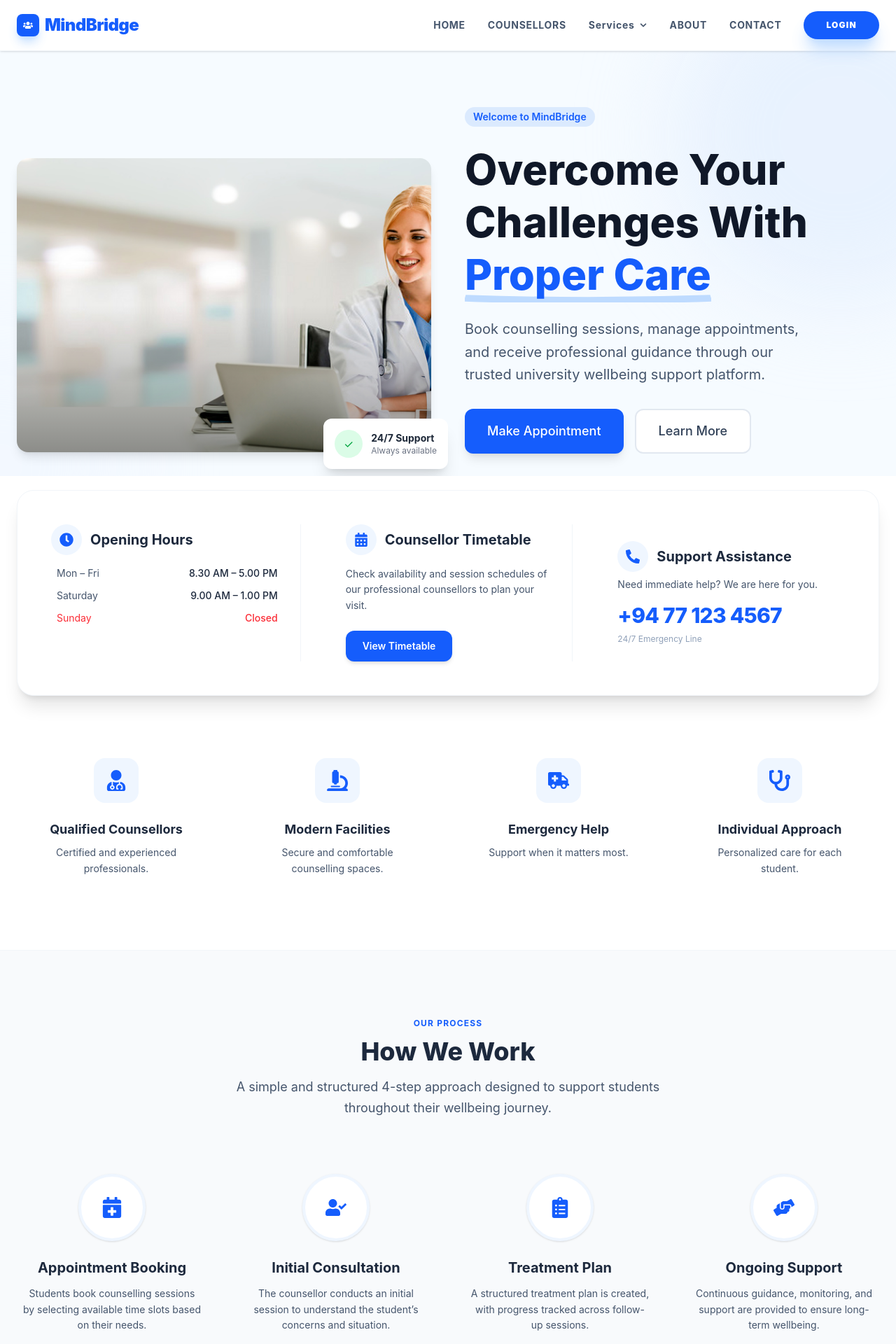
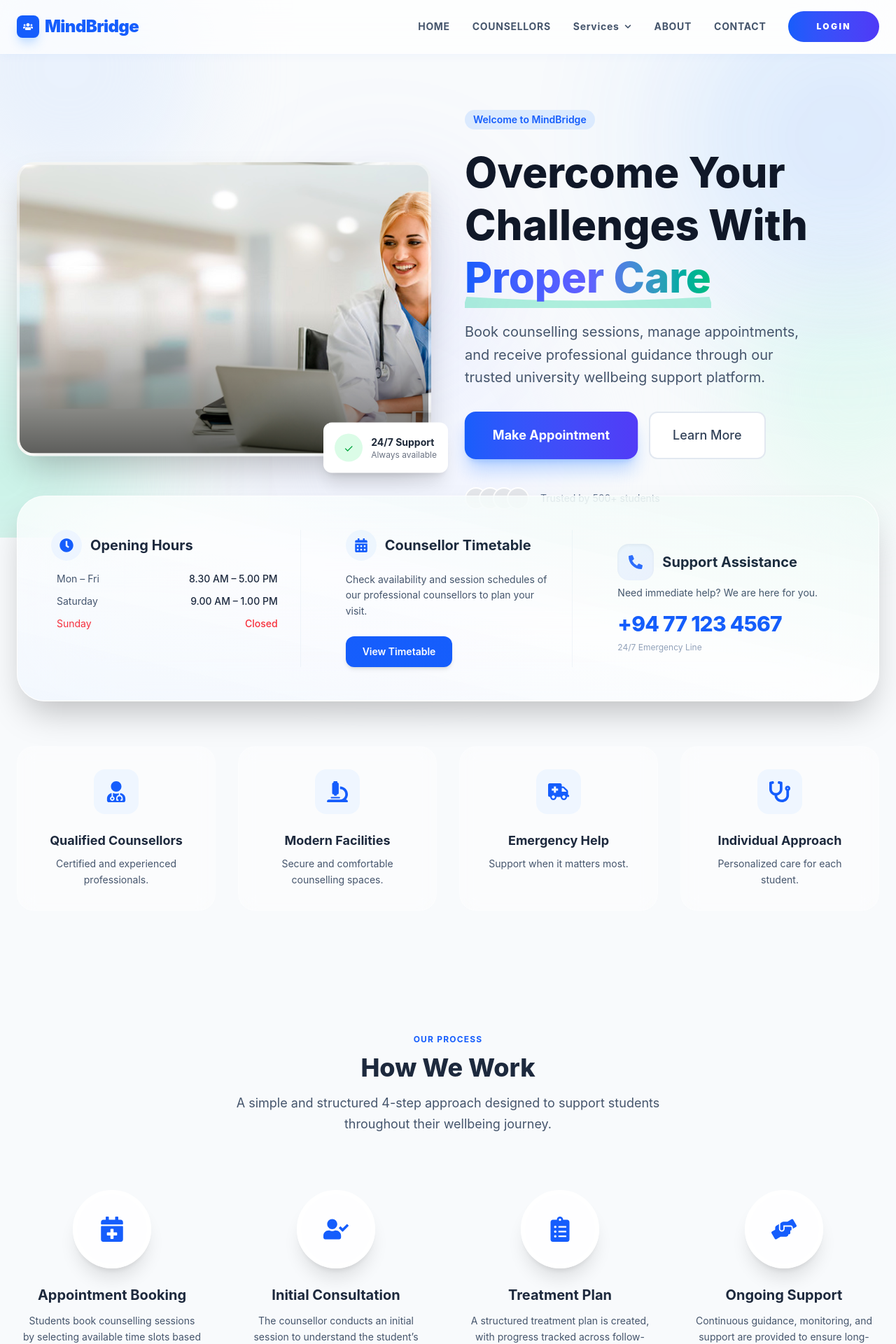
Before and after one commit to AaishaShahani2001/Y3S1-ITPM, a React app in the folder frontend/: page / in a window 1280 px wide. Shown: the top 1920 px of the page at 70% size. Built offline with nearby package versions, Linux system fonts and the light colour scheme; the HTML template or start-up script is replaced by a standard one.

Commit message:
modified home page styling

```diff
--- a/frontend/src/App.jsx
+++ b/frontend/src/App.jsx
@@ -30,7 +30,12 @@ import EventAnalyticsPage from "./pages/admin/EventAnalyticsPage";
 import MyEvents from "./pages/student/MyEvents";
 export default function App() {
   return (
-    <div className="min-h-screen bg-white flex flex-col">
+    <div className="min-h-screen bg-[#f8fafc] flex flex-col relative overflow-x-hidden">
+      {/* Global Background Decorations */}
+      <div className="fixed -top-24 -left-24 w-96 h-96 bg-blue-100/50 rounded-full blur-3xl pointer-events-none z-0 animate-pulse-slow"></div>
+      <div className="fixed top-1/2 -right-24 w-80 h-80 bg-emerald-100/40 rounded-full blur-3xl pointer-events-none z-0"></div>
+      <div className="fixed -bottom-24 left-1/4 w-120 h-120 bg-indigo-50/60 rounded-full blur-3xl pointer-events-none z-0"></div>
+
 
       {/* NAVBAR */}
       <Navbar />
--- a/frontend/src/components/Footer.jsx
+++ b/frontend/src/components/Footer.jsx
@@ -4,10 +4,10 @@ import CTA from "./CTA";
 
 export default function Footer() {
   return (
-    <footer className="bg-[#f6fbff] pt-32 relative overflow-hidden">
+    <footer className="bg-transparent pt-32 relative overflow-hidden">
 
       {/* Decorative Background for Footer Bottom */}
-      <div className="absolute bottom-0 w-full h-1/2 bg-white -z-10" />
+      <div className="absolute bottom-0 w-full h-1/2 bg-white/20 -z-10" />
 
       {/* MAIN FOOTER CONTENT */}
       <div className="max-w-7xl mx-auto px-6 py-16 grid grid-cols-1 md:grid-cols-2 lg:grid-cols-4 gap-12 text-slate-600 mt-10">
@@ -80,7 +80,7 @@ export default function Footer() {
       </div>
 
       {/* BOTTOM BAR */}
-      <div className="bg-slate-50 border-t border-slate-100 py-6 text-center text-sm text-slate-500">
+      <div className="bg-white/40 backdrop-blur-md border-t border-slate-100 py-6 text-center text-sm text-slate-500">
         <p>© {new Date().getFullYear()} UniCare. All rights reserved.</p>
       </div>
     </footer>
--- a/frontend/src/components/Hero.jsx
+++ b/frontend/src/components/Hero.jsx
@@ -3,26 +3,27 @@ import heroImg from "../assets/background.jpg";
 
 export default function Hero() {
   return (
-    <section className="relative bg-[#f6fbff] overflow-hidden pb-10 pt-20">
+    <section className="relative bg-transparent overflow-hidden pb-10 pt-20 z-10">
 
-      {/* Abstract Background Shape */}
-      <div className="absolute right-0 top-0 w-120 h-120 bg-blue-100/50 rounded-full blur-3xl translate-x-1/3 -translate-y-1/4 z-0 pointer-events-none" />
-      <div className="absolute left-0 bottom-0 w-96 h-96 bg-blue-50/50 rounded-full blur-3xl -translate-x-1/2 translate-y-1/4 z-0 pointer-events-none" />
+      {/* Abstract Background Shapes */}
+      <div className="absolute right-0 top-0 w-120 h-120 bg-blue-400/20 rounded-full blur-[120px] translate-x-1/3 -translate-y-1/4 z-0 pointer-events-none animate-pulse" />
+      <div className="absolute left-0 bottom-0 w-96 h-96 bg-emerald-400/20 rounded-full blur-[100px] -translate-x-1/2 translate-y-1/4 z-0 pointer-events-none" />
+      <div className="absolute top-1/4 left-1/3 w-64 h-64 bg-indigo-400/10 rounded-full blur-[80px] z-0 pointer-events-none animate-spin-slow" />
 
       <div className="max-w-7xl mx-auto px-6 grid md:grid-cols-2 gap-12 items-center relative z-10">
 
         {/* LEFT BACKGROUND IMAGE - Moved to Right on Desktop for better flow if desired, but keeping original layout */}
         {/* Swapping order for mobile consideration usually puts content first, but sticking to existing layout mapping */}
-        <div className="order-2 md:order-1 relative">
+        <div className="order-2 md:order-1 relative animate-float">
           <div
-            className="relative h-87.5 md:h-105 rounded-2xl shadow-lg overflow-hidden"
+            className="relative h-87.5 md:h-105 rounded-3xl shadow-2xl overflow-hidden border-4 border-white/50"
             style={{
               backgroundImage: `url(${heroImg})`,
               backgroundSize: "cover",
               backgroundPosition: "center",
             }}
           >
-            <div className="absolute inset-0 bg-linear-to-t from-black/40 via-transparent to-transparent" />
+            <div className="absolute inset-0 bg-linear-to-t from-black/60 via-transparent to-transparent" />
           </div>
           {/* Decorative floating card */}
           <div className="absolute -bottom-6 -right-6 bg-white p-4 rounded-xl shadow-xl hidden md:block animate-bounce-slow">
@@ -46,10 +47,10 @@ export default function Hero() {
           <h1 className="text-4xl md:text-6xl font-extrabold text-gray-900 leading-tight mb-6">
             Overcome Your <br />
             Challenges With <br />
-            <span className="text-blue-600 relative">
+            <span className="text-gradient relative block md:inline mt-2">
               Proper Care
-              <svg className="absolute w-full h-3 -bottom-1 left-0 text-blue-200 -z-10" viewBox="0 0 100 10" preserveAspectRatio="none">
-                <path d="M0 5 Q 50 10 100 5" stroke="currentColor" strokeWidth="8" fill="none" />
+              <svg className="absolute w-full h-4 -bottom-2 left-0 text-emerald-400/30 -z-10" viewBox="0 0 100 10" preserveAspectRatio="none">
+                <path d="M0 5 Q 50 12 100 5" stroke="currentColor" strokeWidth="10" fill="none" />
               </svg>
             </span>
           </h1>
@@ -61,7 +62,7 @@ export default function Hero() {
           </p>
 
           <div className="flex flex-col sm:flex-row gap-4">
-            <button className="bg-blue-600 hover:bg-blue-700 text-white px-8 py-4 rounded-xl shadow-lg hover:shadow-blue-500/30 transition-all transform hover:-translate-y-1 font-medium text-lg">
+            <button className="bg-linear-to-r from-blue-600 to-indigo-600 hover:from-blue-700 hover:to-indigo-700 text-white px-10 py-5 rounded-2xl shadow-xl shadow-blue-500/30 transition-all transform hover:-translate-y-1 font-bold text-lg animate-pulse-subtle">
               Make Appointment
             </button>
 
--- a/frontend/src/components/HowWeWork.jsx
+++ b/frontend/src/components/HowWeWork.jsx
@@ -31,7 +31,7 @@ export default function HowWeWork() {
   ];
 
   return (
-    <section className="bg-slate-50 py-24 border-t border-slate-100 relative">
+    <section className="bg-transparent py-24 relative overflow-hidden">
       <div className="max-w-7xl mx-auto px-6">
 
         {/* SECTION HEADER */}
@@ -51,24 +51,22 @@ export default function HowWeWork() {
         {/* PROCESS STEPS */}
         <div className="relative grid grid-cols-1 md:grid-cols-4 gap-12 text-center">
 
-          {/* CONNECTING LINE (Desktop) */}
-          <div className="hidden md:block absolute top-12 left-[12%] right-[12%] h-0.5 bg-blue-100 -z-10">
-            {/* Animated Progress Line Effect (Optional) */}
-            <div className="absolute top-0 left-0 h-full w-full bg-linear-to-r from-blue-100 via-blue-300 to-blue-100 opacity-50" />
+          {/* Animated Connecting Line (Desktop) */}
+          <div className="hidden md:block absolute top-16 left-[10%] right-[10%] h-1 bg-slate-200/50 -z-10 rounded-full overflow-hidden">
+            <div className="absolute inset-0 bg-linear-to-r from-transparent via-blue-400 to-transparent w-1/2 animate-shimmer" />
           </div>
 
           {steps.map((step, index) => (
             <div key={index} className="relative group">
               {/* Step Number Decoration */}
-              <div className="absolute -top-6 left-1/2 -translate-x-1/2 text-6xl font-black text-slate-100/80 -z-20 select-none group-hover:text-blue-100/50 transition-colors">
+              <div className="absolute -top-12 left-1/2 -translate-x-1/2 text-9xl font-black text-slate-200/20 -z-20 select-none group-hover:text-blue-500/10 transition-all duration-700">
                 0{index + 1}
               </div>
 
               {/* Icon Circle */}
-              <div className="relative w-24 h-24 mx-auto rounded-full bg-white border-4 border-blue-50 flex items-center justify-center mb-6 shadow-sm group-hover:border-blue-500 group-hover:shadow-blue-200/50 group-hover:shadow-xl transition-all duration-300 z-10">
-                <step.icon className="text-blue-600 text-3xl group-hover:scale-110 transition-transform duration-300" />
-                {/* Ping effect on hover */}
-                <span className="absolute w-full h-full rounded-full border border-blue-400 opacity-0 group-hover:animate-ping-slow"></span>
+              <div className="relative w-28 h-28 mx-auto rounded-full bg-white/80 backdrop-blur-md border-[6px] border-white shadow-xl flex items-center justify-center mb-6 group-hover:scale-110 transition-all duration-500 z-10 group-hover:shadow-blue-200/50">
+                <div className="absolute inset-0 rounded-full border-2 border-transparent group-hover:border-blue-400 group-hover:animate-spin-slow" />
+                <step.icon className="text-blue-600 text-4xl group-hover:scale-110 transition-transform duration-500" />
               </div>
 
               {/* Content */}
--- a/frontend/src/components/Navbar.jsx
+++ b/frontend/src/components/Navbar.jsx
@@ -51,7 +51,8 @@ export default function Navbar() {
   };
 
   return (
-    <nav className="sticky top-0 z-999 bg-white/80 backdrop-blur-md shadow-sm border-b border-slate-100">
+    <nav className="sticky top-0 z-999 bg-white/70 backdrop-blur-3xl border-b border-white/40 shadow-[0_1px_15px_rgba(37,99,235,0.05)]">
+
       <div className="max-w-7xl mx-auto px-6 py-4 flex items-center justify-between">
 
         {/* LOGO */}
@@ -77,7 +78,8 @@ export default function Navbar() {
               Services <FaChevronDown className={`text-[10px] transition-transform duration-300 ${isServicesOpen ? 'rotate-180' : ''}`} />
             </button>
 
-            <div className={`absolute top-full left-0 w-64 bg-white rounded-2xl shadow-2xl border border-slate-100 p-2 mt-0 transition-all duration-300 ${isServicesOpen ? 'opacity-100 translate-y-0 visible' : 'opacity-0 translate-y-2 invisible'}`}>
+            <div className={`absolute top-full left-0 w-72 bg-white/80 backdrop-blur-3xl rounded-4xl shadow-[0_20px_60px_rgba(0,0,0,0.1)] border border-white/60 p-3 mt-2 transition-all duration-500 transform ${isServicesOpen ? 'opacity-100 translate-y-0 visible' : 'opacity-0 translate-y-4 invisible'}`}>
+
               <Link
                 to="/book-appointment"
                 className="flex items-center gap-4 p-4 hover:bg-blue-50 rounded-xl transition-all group/item"
@@ -139,9 +141,10 @@ export default function Navbar() {
           ) : (
             <Link
               to="/auth"
-              className="bg-blue-600 text-white px-8 py-3 rounded-full hover:bg-blue-700 transition shadow-xl shadow-blue-200 font-black text-xs uppercase tracking-widest"
+              className="relative group overflow-hidden bg-linear-to-r from-blue-600 to-indigo-600 text-white px-10 py-3.5 rounded-full hover:shadow-2xl hover:shadow-blue-500/40 transition-all font-black text-xs uppercase tracking-[0.2em]"
             >
-              Login
+              <div className="absolute inset-0 bg-white/20 translate-y-full hover:translate-y-0 transition-transform duration-500" />
+              <span className="relative z-10">Login</span>
             </Link>
           )}
         </div>
--- a/frontend/src/components/QuickInfo.jsx
+++ b/frontend/src/components/QuickInfo.jsx
@@ -11,11 +11,14 @@ import {
 
 export default function QuickInfo() {
   return (
-    <section className="relative bg-white -mt-20 pt-5 pb-20 z-20">
+    <section className="relative bg-transparent -mt-20 pt-5 pb-20 z-20">
       <div className="max-w-7xl mx-auto px-6">
 
         {/* TOP FLOATING INFO CARD */}
-        <div className="bg-white rounded-3xl shadow-xl p-8 md:p-12 grid grid-cols-1 md:grid-cols-3 gap-8 border border-slate-100">
+        <div className="bg-white/70 backdrop-blur-3xl rounded-[2.5rem] shadow-2xl p-8 md:p-12 grid grid-cols-1 md:grid-cols-3 gap-8 border border-white/60 relative overflow-hidden">
+          {/* Subtle inner glow */}
+          <div className="absolute inset-0 bg-linear-to-tr from-blue-500/5 via-transparent to-emerald-500/5 pointer-events-none" />
+
 
           {/* Opening Hours */}
           <div className="flex flex-col border-b md:border-b-0 md:border-r border-slate-100 pb-8 md:pb-0 md:pr-8">
@@ -60,8 +63,8 @@ export default function QuickInfo() {
           {/* Emergency */}
           <div className="flex flex-col md:pl-8 justify-center">
             <h3 className="text-xl font-bold text-slate-800 mb-2 flex items-center gap-3">
-              <div className="p-3 bg-blue-50 rounded-full text-blue-600">
-                <FaPhoneAlt />
+              <div className="p-4 bg-linear-to-br from-blue-50 to-indigo-50 rounded-2xl text-blue-600 shadow-inner">
+                <FaPhoneAlt className="animate-pulse" />
               </div>
               Support Assistance
             </h3>
@@ -83,7 +86,9 @@ export default function QuickInfo() {
             { icon: FaAmbulance, title: "Emergency Help", desc: "Support when it matters most." },
             { icon: FaStethoscope, title: "Individual Approach", desc: "Personalized care for each student." }
           ].map((item, idx) => (
-            <div key={idx} className="group bg-white p-6 rounded-2xl hover:shadow-xl transition-all duration-300 border border-transparent hover:border-blue-50 text-center">
+            <div key={idx} className="group bg-white/40 backdrop-blur-md p-8 rounded-3xl hover:bg-white/80 transition-all duration-500 border border-white/20 hover:border-blue-300 hover:shadow-2xl hover:shadow-blue-500/10 text-center hover:-translate-y-3 relative overflow-hidden">
+              <div className="absolute inset-0 bg-linear-to-b from-blue-500/0 to-blue-500/0 group-hover:to-blue-500/5 transition-all duration-500" />
+
               <div className="w-16 h-16 mx-auto bg-blue-50 text-blue-600 rounded-2xl flex items-center justify-center text-3xl mb-6 group-hover:bg-blue-600 group-hover:text-white transition-colors duration-300">
                 <item.icon />
               </div>
--- a/frontend/src/index.css
+++ b/frontend/src/index.css
@@ -1 +1,38 @@
 @import "tailwindcss";
+
+@theme {
+  @keyframes float {
+    0%, 100% { transform: translateY(0px); }
+    50% { transform: translateY(-20px); }
+  }
+  @keyframes pulse-subtle {
+    0%, 100% { opacity: 1; transform: scale(1); }
+    50% { opacity: 0.9; transform: scale(1.02); }
+  }
+  @keyframes spin-slow {
+    from { transform: rotate(0deg); }
+    to { transform: rotate(360deg); }
+  }
+  @keyframes shimmer {
+    0% { background-position: -200% 0; }
+    100% { background-position: 200% 0; }
+  }
+
+  --animate-float: float 6s ease-in-out infinite;
+  --animate-pulse-subtle: pulse-subtle 3s ease-in-out infinite;
+  --animate-spin-slow: spin-slow 12s linear infinite;
+  --animate-shimmer: shimmer 2.5s linear infinite;
+}
+
+@layer utilities {
+  .text-gradient {
+    @apply bg-clip-text text-transparent bg-gradient-to-r from-blue-600 via-indigo-500 to-emerald-500;
+  }
+  .bg-mesh {
+    background-color: #f8fafc;
+    background-image:
+      radial-gradient(at 0% 0%, hsla(210,100%,95%,1) 0, transparent 50%),
+      radial-gradient(at 50% 0%, hsla(220,100%,95%,1) 0, transparent 50%),
+      radial-gradient(at 100% 0%, hsla(160,100%,95%,1) 0, transparent 50%);
+  }
+}
```
Also changed, not shown: frontend/src/components/CTA.jsx (+20 -13 lines), frontend/src/components/Services.jsx (+6 -4 lines).
